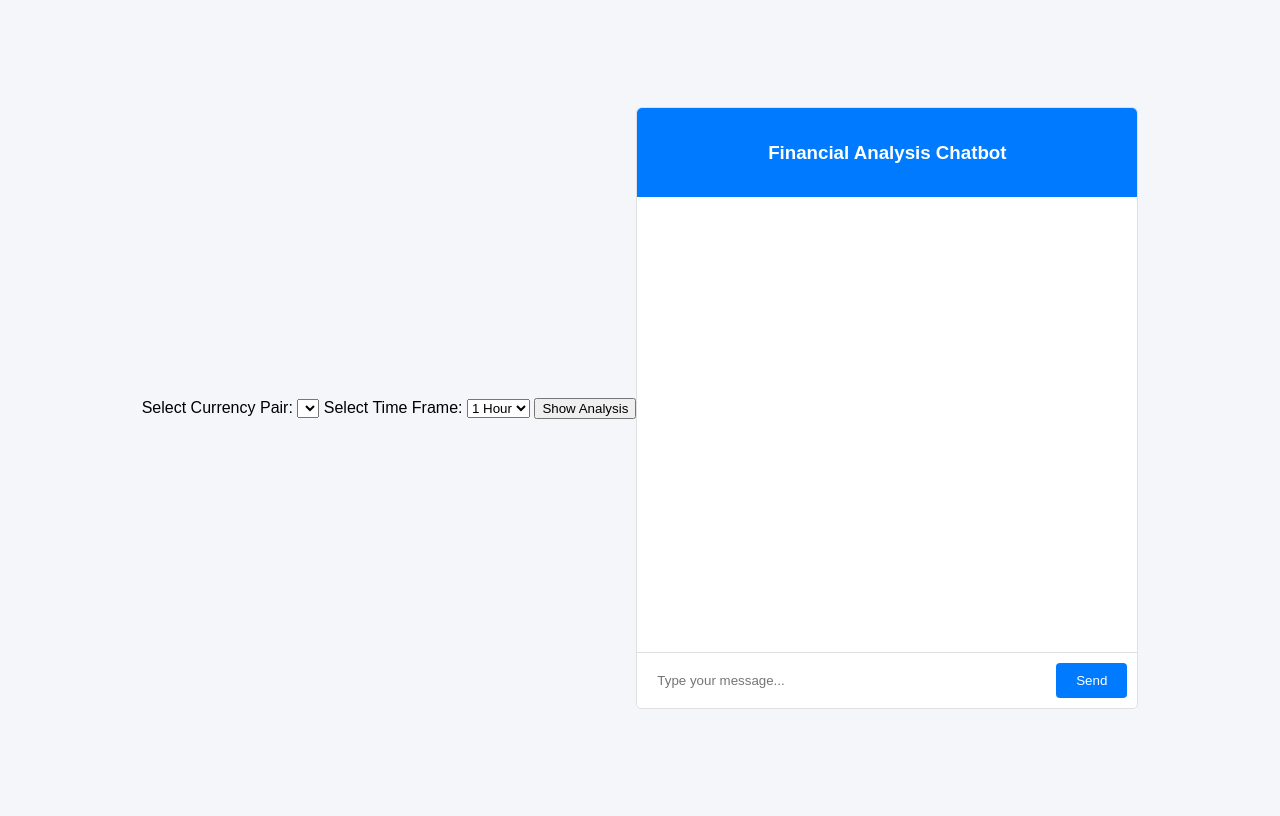
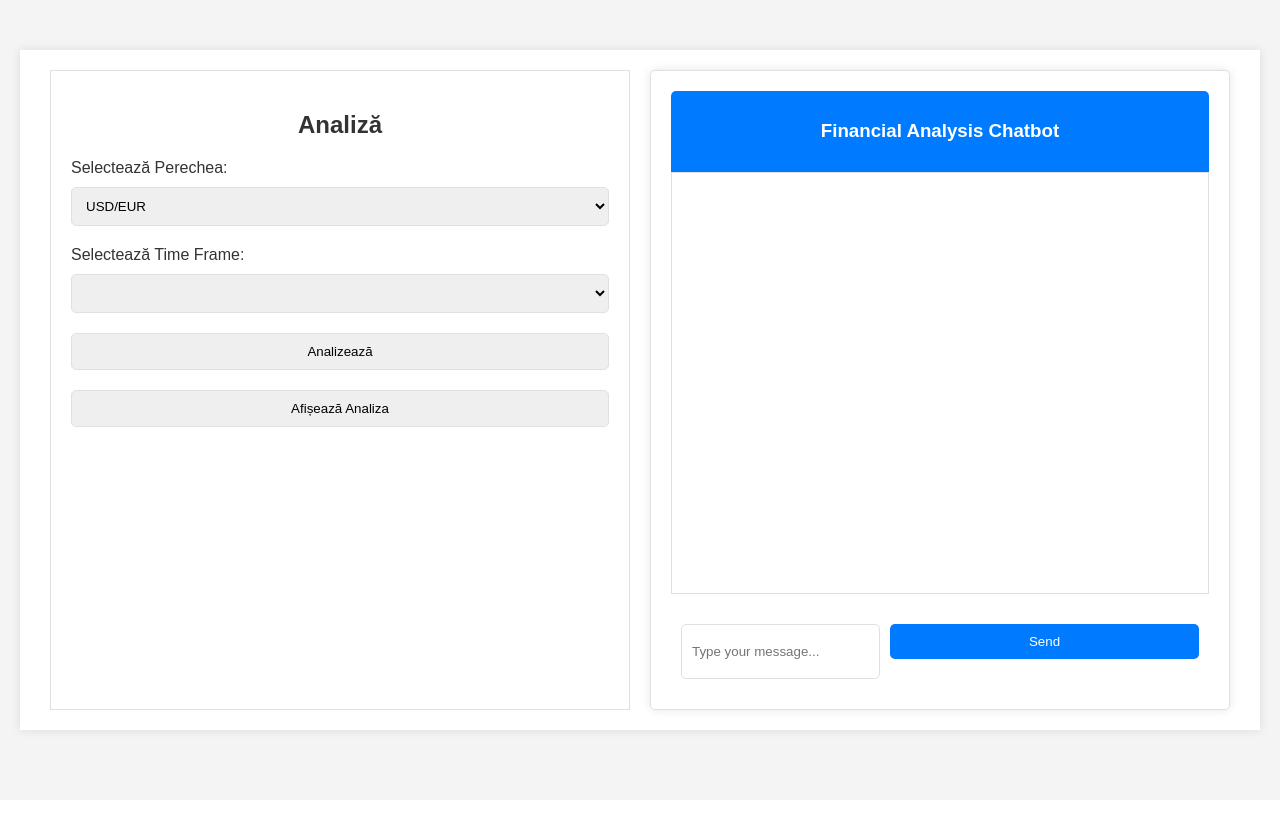
Before and after one commit to DavidAndrei33/my_gold_app_v1, a Flask app: page / in a window 1280 px wide. After the commit the page ends 737 px from the top, so only its background shows below. Run offline with Flask 3, Linux system fonts and the light colour scheme; lists and menus that the app fills with data are empty; parts of the project's set-up code (start-up, migrations or seed data) failed here and were passed over; some libraries are stand-ins or nearby versions.

Commit message:
Adăugare interfață grafică și stiluri CSS
- Adăugat structură HTML pentru diviziunea paginii în secțiunea de analiză și chat.
- Adăugat stiluri CSS pentru a aranja elementele pe pagină.
- Modificări inițiale pentru popularea dropdown-urilor cu date din folderul data.

```diff
--- a/app.py
+++ b/app.py
@@ -7,14 +7,22 @@
 from routes.main_routes import main_routes
 from routes.financial_routes import financial_routes
 from routes.analysis_routes import analysis_routes
-
+import os
 
 app = Flask(__name__)
 app.config["MONGO_URI"] = MONGO_URI
 mongo = PyMongo(app)
 
-# Set OpenAI API key
-openai.api_key = OPENAI_API_KEY
+
+
+def get_available_currency_pairs():
+    # Aici ar trebui să interoghezi baza de date sau sursa de date pentru a obține lista de perechi valutare
+    return ["USD/EUR", "USD/GBP", "USD/JPY"]  # Exemplu de listă
+
+@app.route('/')
+def index():
+    currency_pairs = get_available_currency_pairs()
+    return render_template('index.html', currency_pairs=currency_pairs)
 
 # Load pre-trained model and tokenizer once for distilgpt2
 tokenizer = GPT2Tokenizer.from_pretrained("distilgpt2")
@@ -49,3 +57,17 @@
 app.register_blueprint(financial_routes, url_prefix='/financial')
 if __name__ == '__main__':
     app.run(debug=True)
+
+
+
+@app.route('/get-data-folders')
+def get_data_folders():
+    base_path = os.path.join(os.getcwd(), 'data')
+    currency_pairs = [folder for folder in os.listdir(base_path) if os.path.isdir(os.path.join(base_path, folder))]
+    return {"currency_pairs": currency_pairs}
+
+@app.route('/get-time-frames/<currency_pair>')
+def get_time_frames(currency_pair):
+    base_path = os.path.join(os.getcwd(), 'data', currency_pair)
+    time_frames = [file.split('.')[0] for file in os.listdir(base_path) if file.endswith('.csv')]
+    return {"time_frames": time_frames}
--- a/routes/financial_routes.py
+++ b/routes/financial_routes.py
@@ -4,11 +4,10 @@
 
 financial_routes = Blueprint('financial', __name__)
 
-DATA_PATH = os.path.join(current_app.root_path, 'data')
-
 
 @financial_routes.route('/available_pairs', methods=['GET'])
 def available_pairs():
+    DATA_PATH = os.path.join(current_app.root_path, 'data')
     pairs = []
     for root, dirs, files in os.walk(DATA_PATH):
         for dir_name in dirs:
@@ -21,6 +20,7 @@
 
 @financial_routes.route('/available_timeframes/<pair>', methods=['GET'])
 def available_timeframes(pair):
+    DATA_PATH = os.path.join(current_app.root_path, 'data')
     timeframes = []
     pair_path = os.path.join(DATA_PATH, pair)
     for root, dirs, files in os.walk(pair_path):
--- a/static/css/styles.css
+++ b/static/css/styles.css
@@ -1,60 +1,105 @@
 body {
-    font-family: Arial, sans-serif;
+    font-family: 'Arial', sans-serif;
+    background-color: #f4f4f4;
+    color: #333;
+    margin: 0;
+    padding: 0;
+    transition: all 0.3s ease;
+}
+
+.container {
     display: flex;
-    justify-content: center;
-    align-items: center;
-    height: 100vh;
-    background-color: #f4f6f9;
+    justify-content: space-between;
+    max-width: 1200px;
+    margin: 50px auto;
+    padding: 20px;
+    background-color: #fff;
+    box-shadow: 0 0 10px rgba(0, 0, 0, 0.1);
+}
+
+.analysis-section, .chat-container {
+    flex: 1;
+    padding: 20px;
+    border: 1px solid #e0e0e0;
+    margin: 0 10px;
+}
+
+.analysis-section h2, .chat-container h3 {
+    text-align: center;
+    margin-bottom: 20px;
+}
+
+label {
+    display: block;
+    margin-bottom: 10px;
+}
+
+select, button {
+    width: 100%;
+    padding: 10px;
+    margin-bottom: 20px;
+    border: 1px solid #e0e0e0;
+    border-radius: 5px;
 }
 
 .chat-container {
-    width: 500px;
-    height: 600px;
-    border: 1px solid #e0e0e0;
+    box-shadow: 0 0 10px rgba(0, 0, 0, 0.1);
     border-radius: 5px;
-    background-color: #fff;
-    display: flex;
-    flex-direction: column;
 }
 
 .chat-header {
-    background-color: #007bff;
+    background-color: #007BFF;
     color: #fff;
-    padding: 15px;
-    text-align: center;
+    padding: 10px;
     border-top-left-radius: 5px;
     border-top-right-radius: 5px;
 }
 
 .chat-messages {
-    flex: 1;
+    height: 400px;
     overflow-y: auto;
-    padding: 20px;
+    padding: 10px;
+    border: 1px solid #e0e0e0;
+    margin-bottom: 20px;
 }
 
 .chat-input {
     display: flex;
+    justify-content: space-between;
     padding: 10px;
-    border-top: 1px solid #e0e0e0;
 }
 
 .chat-input input {
     flex: 1;
     padding: 10px;
-    border: none;
-    border-radius: 4px;
+    border: 1px solid #e0e0e0;
+    border-radius: 5px;
+    margin-right: 10px;
 }
 
 .chat-input button {
-    padding: 10px 20px;
-    margin-left: 10px;
-    background-color: #007bff;
+    background-color: #007BFF;
     color: #fff;
     border: none;
-    border-radius: 4px;
     cursor: pointer;
+    transition: background-color 0.3s ease;
 }
 
 .chat-input button:hover {
     background-color: #0056b3;
 }
+
+.dropdown-container {
+    margin: 20px 0;
+}
+
+.dropdown-container select {
+    padding: 10px;
+    border: 1px solid #ccc;
+    border-radius: 5px;
+    transition: border-color 0.3s ease;
+}
+
+.dropdown-container select:focus {
+    border-color: #007BFF;
+}
--- a/templates/index.html
+++ b/templates/index.html
@@ -7,23 +7,28 @@
     <title>Financial Analysis Chatbot</title>
 </head>
 <body>
-    <div class="dropdown-container">
-        <label for="currency-pair">Select Currency Pair:</label>
+    <div class="container">
+        <!-- Secțiunea de analiză -->
+        <div class="analysis-section">
+            <h2>Analiză</h2>
+
+            <label for="currency-pair">Selectează Perechea:</label>
             <select id="currency-pair">
-            <!-- Opțiunile vor fi adăugate dinamic aici -->
-         <!-- Add more currency pairs as needed -->
+                {% for pair in currency_pairs %}
+                    <option value="{{ pair }}">{{ pair }}</option>
+                {% endfor %}
             </select>
 
-        <label for="time-frame">Select Time Frame:</label>
+            <label for="time-frame">Selectează Time Frame:</label>
             <select id="time-frame">
-            <option value="1H">1 Hour</option>
-            <option value="1D">1 Day</option>
-            <!-- Add more time frames as needed -->
+                <!-- Opțiunile vor fi adăugate dinamic aici -->
             </select>
 
-        <button onclick="showAnalysis()">Show Analysis</button>
+            <button onclick="startAnalysis()">Analizează</button>
+            <button onclick="showAnalysis()">Afișează Analiza</button>
         </div>
 
+        <!-- Secțiunea de chat -->
         <div class="chat-container">
             <div class="chat-header">
                 <h3>Financial Analysis Chatbot</h3>
@@ -36,6 +41,7 @@
                 <button onclick="sendMessage()">Send</button>
             </div>
         </div>
+    </div>
 
     <script src="static/js/chat.js"></script>
 </body>
```
Lines whose indentation alone changed are shown as unchanged.
